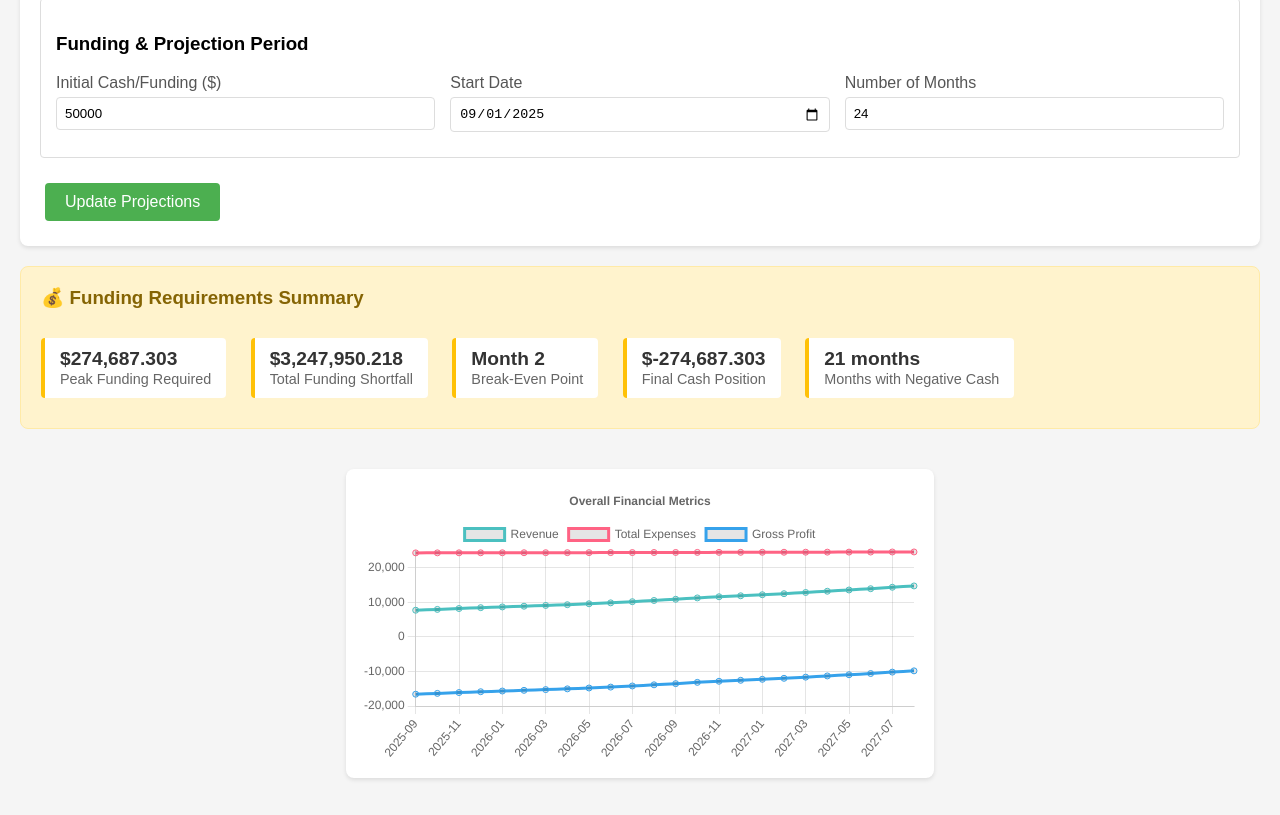
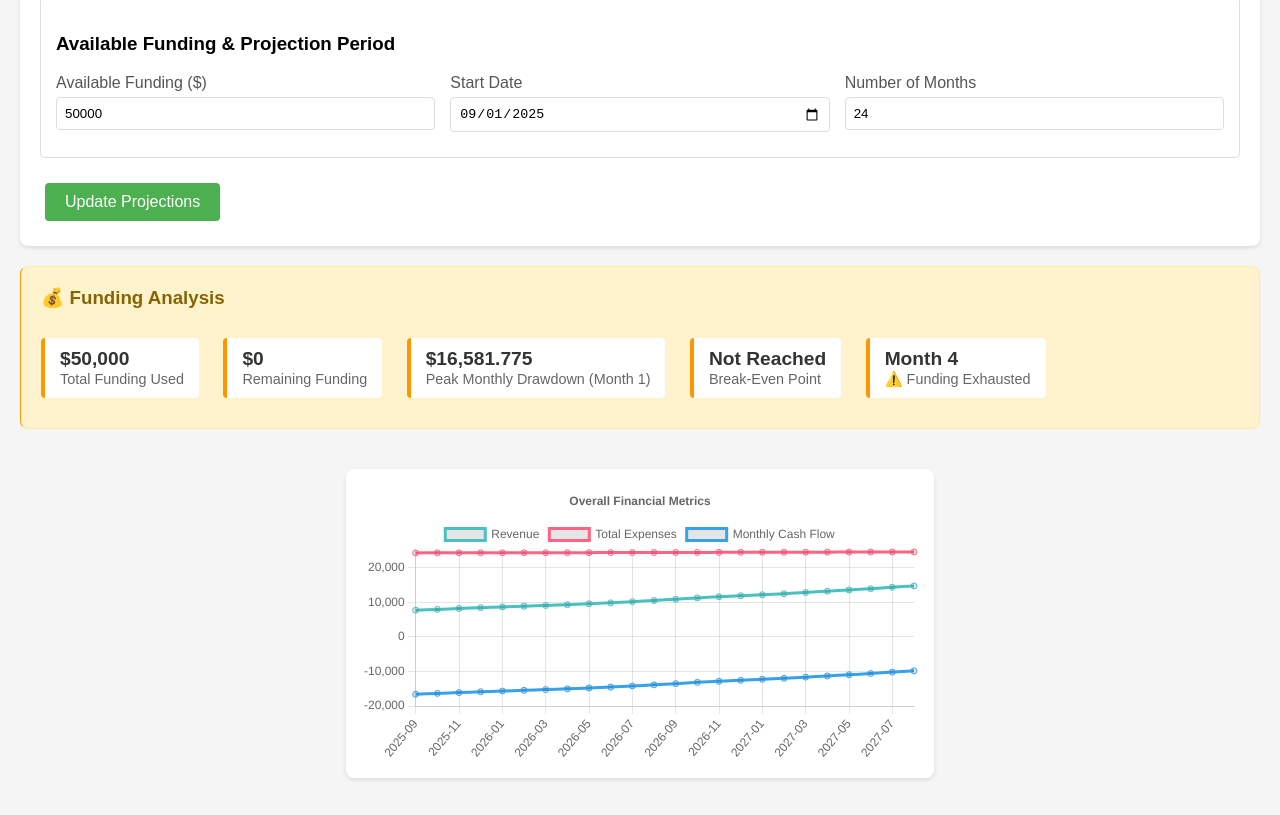
Before and after one commit to leekycauldron/cai-financials, a website: page index.html in a window 1280 px wide. Shown: the part 1304-2119 px from the top of the page. Drawn offline with nearby package versions, Linux system fonts and the light colour scheme.

Commit message:
Financial Dashboard with Funding Drawdown Model

```diff
--- a/financial_projections.js
+++ b/financial_projections.js
@@ -20,13 +20,13 @@ class SubscriptionTier {
 }
 
 class FinancialProjection {
-    constructor(subscriptionTiers, monthlyFixedExpenses, variableCostStructure, startDate, numMonths, initialCash = 0) {
+    constructor(subscriptionTiers, monthlyFixedExpenses, variableCostStructure, startDate, numMonths, availableFunding = 0) {
         this.subscriptionTiers = subscriptionTiers;
         this.monthlyFixedExpenses = monthlyFixedExpenses;
         this.variableCostStructure = variableCostStructure;
         this.startDate = new Date(startDate);
         this.numMonths = numMonths;
-        this.initialCash = initialCash;
+        this.availableFunding = availableFunding;
         this.results = null;
     }
 
@@ -63,9 +63,12 @@ class FinancialProjection {
             GrossProfit: new Array(this.numMonths).fill(0),
             TotalMinutesUsed: new Array(this.numMonths).fill(0),
             OverageMinutes: new Array(this.numMonths).fill(0),
-            CashFlow: new Array(this.numMonths).fill(0),
-            CumulativeCash: new Array(this.numMonths).fill(0),
-            FundingRequired: new Array(this.numMonths).fill(0),
+            MonthlyCashFlow: new Array(this.numMonths).fill(0),
+            FundingDrawdown: new Array(this.numMonths).fill(0),
+            RemainingFunding: new Array(this.numMonths).fill(0),
+            CashPosition: new Array(this.numMonths).fill(0),
+            FundingExhausted: false,
+            FundingExhaustedMonth: null,
             BreakEvenMonth: null
         };
 
@@ -125,27 +128,47 @@ class FinancialProjection {
             rev - results.TotalExpenses[i]
         );
 
-        // Calculate cash flow and funding requirements
-        let cumulativeCash = this.initialCash;
+        // Calculate cash flow with funding drawdown
+        let remainingFunding = this.availableFunding;
         let breakEvenFound = false;
 
         for (let month = 0; month < this.numMonths; month++) {
             const monthlyProfit = results.GrossProfit[month];
-            results.CashFlow[month] = monthlyProfit;
+            results.MonthlyCashFlow[month] = monthlyProfit;
 
-            cumulativeCash += monthlyProfit;
-            results.CumulativeCash[month] = cumulativeCash;
+            // If we have negative cash flow, draw from available funding
+            if (monthlyProfit < 0) {
+                const fundingNeeded = Math.abs(monthlyProfit);
 
-            // Calculate funding required to maintain positive cash balance
-            if (cumulativeCash < 0) {
-                results.FundingRequired[month] = Math.abs(cumulativeCash);
+                if (remainingFunding >= fundingNeeded) {
+                    // We have enough funding to cover the shortfall
+                    results.FundingDrawdown[month] = fundingNeeded;
+                    remainingFunding -= fundingNeeded;
+                    results.CashPosition[month] = 0; // Break even with funding
+                } else {
+                    // Not enough funding to cover the shortfall
+                    results.FundingDrawdown[month] = remainingFunding;
+                    results.CashPosition[month] = monthlyProfit + remainingFunding; // Still negative
+                    remainingFunding = 0;
+
+                    if (!results.FundingExhausted) {
+                        results.FundingExhausted = true;
+                        results.FundingExhaustedMonth = month + 1; // 1-indexed for display
+                    }
+                }
             } else {
-                results.FundingRequired[month] = 0;
-                if (!breakEvenFound && month > 0) {
+                // Positive cash flow - no funding needed
+                results.FundingDrawdown[month] = 0;
+                results.CashPosition[month] = monthlyProfit;
+
+                // Check for break-even (first month with positive cash flow)
+                if (!breakEvenFound) {
                     results.BreakEvenMonth = month + 1; // 1-indexed for display
                     breakEvenFound = true;
                 }
             }
+
+            results.RemainingFunding[month] = remainingFunding;
         }
 
         this.results = results;
--- a/index.html
+++ b/index.html
@@ -110,14 +110,14 @@
             background-color: #1976D2;
         }
         .funding-summary {
-            background: #fff3cd;
-            border: 1px solid #ffeaa7;
+            background: #e8f5e8;
+            border: 1px solid #4CAF50;
             border-radius: 8px;
             padding: 20px;
             margin: 20px 0;
         }
         .funding-summary h3 {
-            color: #856404;
+            color: #2e7d32;
             margin-top: 0;
         }
         .funding-metric {
@@ -126,7 +126,7 @@
             padding: 10px 15px;
             background: white;
             border-radius: 4px;
-            border-left: 4px solid #ffc107;
+            border-left: 4px solid #4CAF50;
         }
         .funding-metric strong {
             display: block;
@@ -136,6 +136,17 @@
         .funding-metric span {
             color: #666;
             font-size: 0.9em;
+        }
+        .warning {
+            background: #fff3cd;
+            border: 1px solid #ffeaa7;
+            border-left-color: #ff9800;
+        }
+        .warning h3 {
+            color: #856404;
+        }
+        .warning .funding-metric {
+            border-left-color: #ff9800;
         }
     </style>
 </head>
@@ -295,13 +306,13 @@
                 <button type="button" class="add-expense-btn" onclick="addExpense()">Add New Expense</button>
             </div>
 
-            <!-- Funding & Projection Period -->
+            <!-- Available Funding & Projection Period -->
             <div class="form-section">
-                <h3>Funding & Projection Period</h3>
+                <h3>Available Funding & Projection Period</h3>
                 <div class="form-group">
                     <div class="input-group">
-                        <label>Initial Cash/Funding ($)</label>
-                        <input type="number" id="initial-cash" value="50000">
+                        <label>Available Funding ($)</label>
+                        <input type="number" id="available-funding" value="50000">
                     </div>
                     <div class="input-group">
                         <label>Start Date</label>
@@ -319,7 +330,7 @@
 
         <!-- Funding Summary -->
         <div class="funding-summary" id="funding-summary" style="display: none;">
-            <h3>💰 Funding Requirements Summary</h3>
+            <h3>💰 Funding Analysis</h3>
             <div id="funding-metrics"></div>
         </div>
 
@@ -416,22 +427,37 @@
             const metricsDiv = document.getElementById('funding-metrics');
 
             // Calculate key metrics
-            const maxFundingRequired = Math.max(...results.FundingRequired);
-            const totalFundingRequired = results.FundingRequired.reduce((sum, val) => sum + val, 0);
+            const totalFundingUsed = results.FundingDrawdown.reduce((sum, val) => sum + val, 0);
+            const finalRemainingFunding = results.RemainingFunding[results.RemainingFunding.length - 1];
             const breakEvenMonth = results.BreakEvenMonth;
-            const finalCash = results.CumulativeCash[results.CumulativeCash.length - 1];
+            const fundingExhausted = results.FundingExhausted;
+            const fundingExhaustedMonth = results.FundingExhaustedMonth;
 
-            // Find months with negative cash flow
-            const negativeMonths = results.CumulativeCash.filter(cash => cash < 0).length;
+            // Find peak monthly drawdown
+            const maxMonthlyDrawdown = Math.max(...results.FundingDrawdown);
+            const maxDrawdownMonth = results.FundingDrawdown.indexOf(maxMonthlyDrawdown) + 1;
+
+            // Determine if this is a warning scenario
+            const isWarning = fundingExhausted || (!breakEvenMonth && finalRemainingFunding < 10000);
+
+            if (isWarning) {
+                summaryDiv.className = 'funding-summary warning';
+            } else {
+                summaryDiv.className = 'funding-summary';
+            }
 
             let metricsHTML = `
                 <div class="funding-metric">
-                    <strong>$${maxFundingRequired.toLocaleString()}</strong>
-                    <span>Peak Funding Required</span>
+                    <strong>$${totalFundingUsed.toLocaleString()}</strong>
+                    <span>Total Funding Used</span>
                 </div>
                 <div class="funding-metric">
-                    <strong>$${totalFundingRequired.toLocaleString()}</strong>
-                    <span>Total Funding Shortfall</span>
+                    <strong>$${finalRemainingFunding.toLocaleString()}</strong>
+                    <span>Remaining Funding</span>
+                </div>
+                <div class="funding-metric">
+                    <strong>$${maxMonthlyDrawdown.toLocaleString()}</strong>
+                    <span>Peak Monthly Drawdown (Month ${maxDrawdownMonth})</span>
                 </div>
             `;
 
@@ -451,16 +477,14 @@
                 `;
             }
 
-            metricsHTML += `
-                <div class="funding-metric">
-                    <strong>$${finalCash.toLocaleString()}</strong>
-                    <span>Final Cash Position</span>
-                </div>
-                <div class="funding-metric">
-                    <strong>${negativeMonths} months</strong>
-                    <span>Months with Negative Cash</span>
-                </div>
-            `;
+            if (fundingExhausted) {
+                metricsHTML += `
+                    <div class="funding-metric">
+                        <strong>Month ${fundingExhaustedMonth}</strong>
+                        <span>⚠️ Funding Exhausted</span>
+                    </div>
+                `;
+            }
 
             metricsDiv.innerHTML = metricsHTML;
             summaryDiv.style.display = 'block';
@@ -489,8 +513,8 @@
                         borderColor: 'rgb(255, 99, 132)',
                         tension: 0.1
                     }, {
-                        label: 'Gross Profit',
-                        data: results.GrossProfit,
+                        label: 'Monthly Cash Flow',
+                        data: results.MonthlyCashFlow,
                         borderColor: 'rgb(54, 162, 235)',
                         tension: 0.1
                     }]
@@ -540,28 +564,28 @@
                 }
             });
 
-            // Cash Flow Chart
+            // Cash Flow Chart with Funding
             const ctxCashFlow = document.getElementById('cashFlowChart').getContext('2d');
             charts.cashFlowChart = new Chart(ctxCashFlow, {
                 type: 'line',
                 data: {
                     labels: results.Date,
                     datasets: [{
-                        label: 'Monthly Cash Flow',
-                        data: results.CashFlow,
-                        borderColor: 'rgb(75, 192, 192)',
-                        backgroundColor: 'rgba(75, 192, 192, 0.1)',
+                        label: 'Monthly Cash Flow (Before Funding)',
+                        data: results.MonthlyCashFlow,
+                        borderColor: 'rgb(255, 99, 132)',
+                        backgroundColor: 'rgba(255, 99, 132, 0.1)',
                         tension: 0.1,
                         fill: true
                     }, {
-                        label: 'Cumulative Cash',
-                        data: results.CumulativeCash,
-                        borderColor: 'rgb(54, 162, 235)',
+                        label: 'Cash Position (After Funding)',
+                        data: results.CashPosition,
+                        borderColor: 'rgb(75, 192, 192)',
                         tension: 0.1
                     }, {
                         label: 'Break-Even Line',
                         data: new Array(results.Date.length).fill(0),
-                        borderColor: 'rgb(255, 99, 132)',
+                        borderColor: 'rgb(54, 162, 235)',
                         borderDash: [5, 5],
                         tension: 0.1
                     }]
@@ -571,24 +595,32 @@
                     plugins: {
                         title: {
                             display: true,
-                            text: 'Cash Flow Analysis'
+                            text: 'Cash Flow Analysis with Funding Support'
                         }
                     }
                 }
             });
 
-            // Funding Requirements Chart
+            // Funding Drawdown Chart
             const ctxFunding = document.getElementById('fundingChart').getContext('2d');
             charts.fundingChart = new Chart(ctxFunding, {
                 type: 'bar',
                 data: {
                     labels: results.Date,
                     datasets: [{
-                        label: 'Funding Required',
-                        data: results.FundingRequired,
-                        backgroundColor: 'rgba(255, 99, 132, 0.6)',
-                        borderColor: 'rgb(255, 99, 132)',
-                        borderWidth: 1
+                        label: 'Monthly Funding Drawdown',
+                        data: results.FundingDrawdown,
+                        backgroundColor: 'rgba(255, 159, 64, 0.6)',
+                        borderColor: 'rgb(255, 159, 64)',
+                        borderWidth: 1,
+                        yAxisID: 'y'
+                    }, {
+                        label: 'Remaining Funding',
+                        data: results.RemainingFunding,
+                        type: 'line',
+                        borderColor: 'rgb(54, 162, 235)',
+                        tension: 0.1,
+                        yAxisID: 'y1'
                     }]
                 },
                 options: {
@@ -596,12 +628,32 @@
                     plugins: {
                         title: {
                             display: true,
-                            text: 'Monthly Funding Requirements'
+                            text: 'Funding Drawdown & Remaining Balance'
                         }
                     },
                     scales: {
                         y: {
-                            beginAtZero: true
+                            type: 'linear',
+                            display: true,
+                            position: 'left',
+                            beginAtZero: true,
+                            title: {
+                                display: true,
+                                text: 'Monthly Drawdown ($)'
+                            }
+                        },
+                        y1: {
+                            type: 'linear',
+                            display: true,
+                            position: 'right',
+                            beginAtZero: true,
+                            title: {
+                                display: true,
+                                text: 'Remaining Funding ($)'
+                            },
+                            grid: {
+                                drawOnChartArea: false,
+                            },
                         }
                     }
                 }
@@ -700,7 +752,7 @@
                 variableCosts,
                 getInputValue('start-date'),
                 Number(getInputValue('num-months')),
-                Number(getInputValue('initial-cash'))
+                Number(getInputValue('available-funding'))
             );
 
             // Calculate and update charts
```
